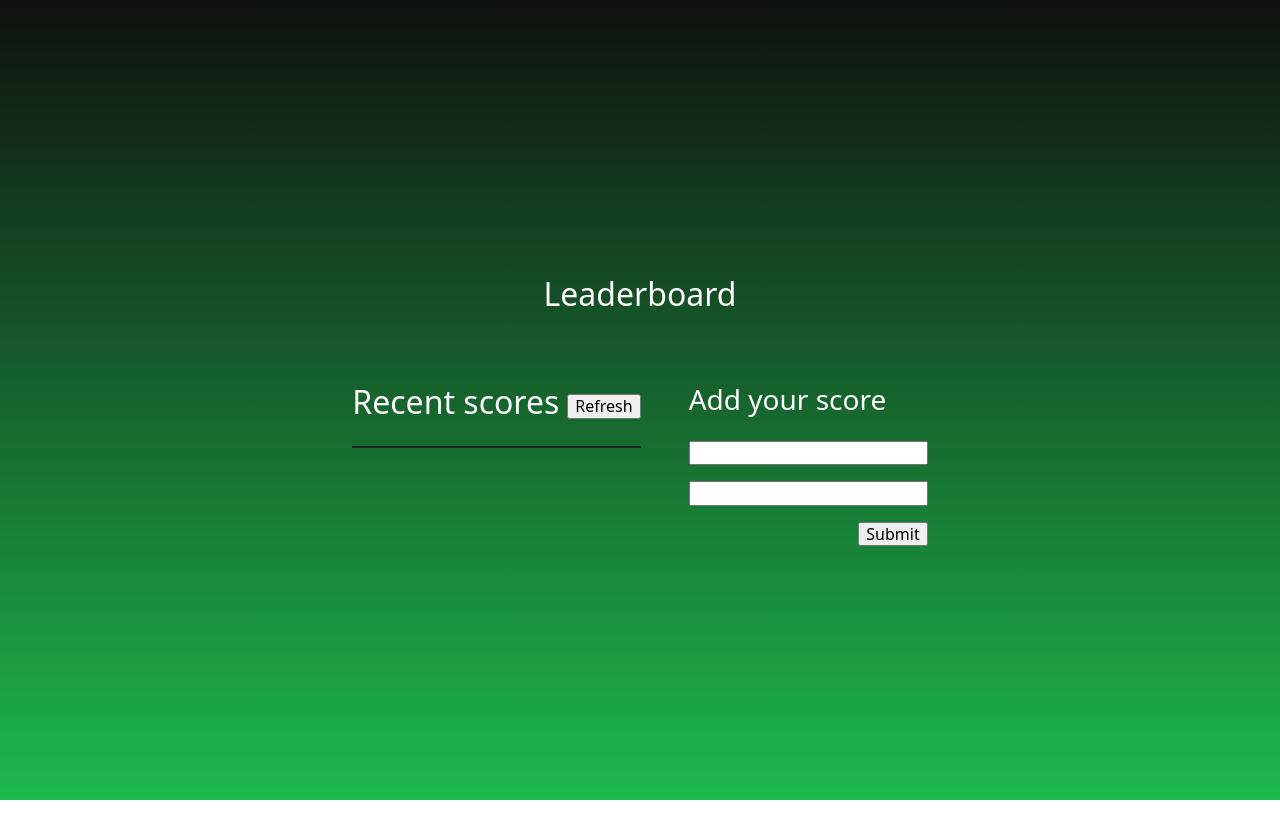
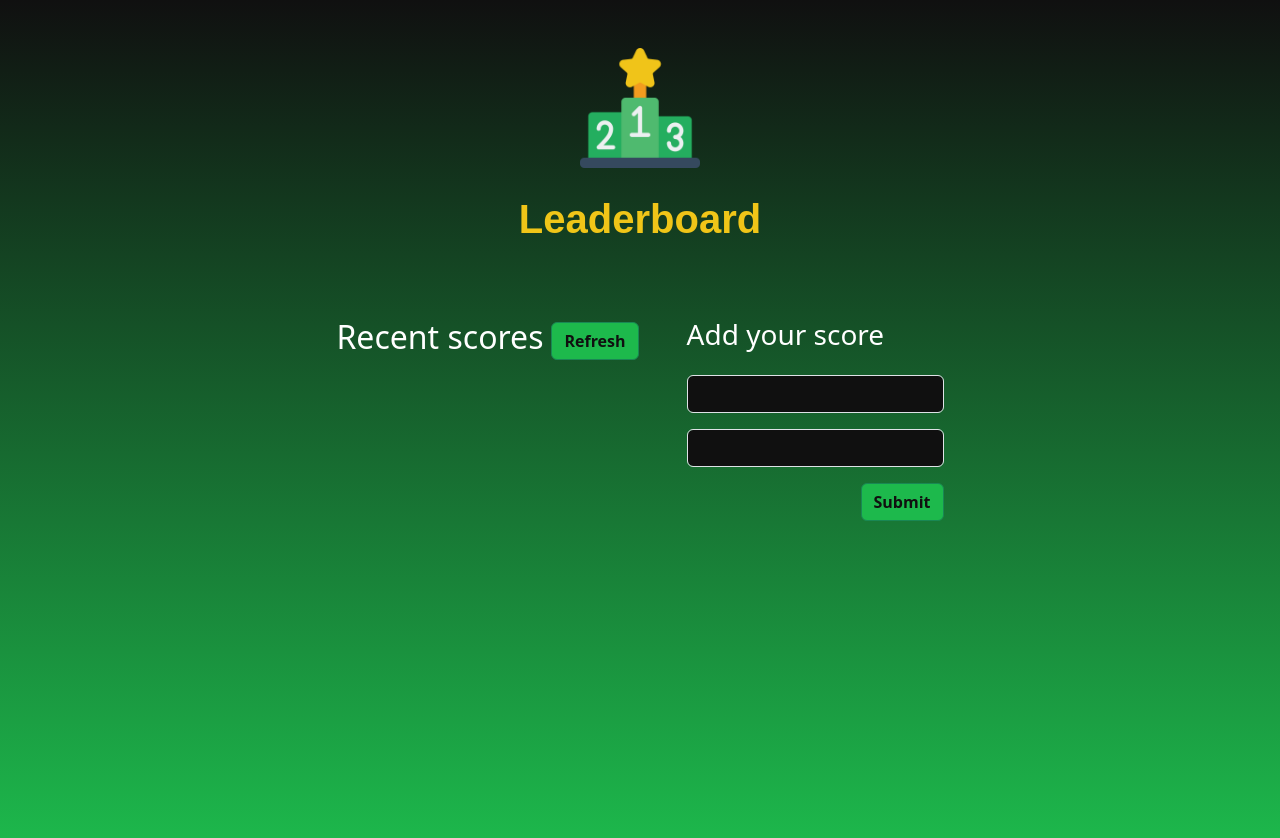
Before and after one commit to ITurres/Leaderboard, a website built with webpack: page dist/index.html in a window 1280 px wide. Before the commit the page ends 800 px from the top, so only its background shows below. Built offline with nearby package versions, Linux system fonts and the light colour scheme; a web font is replaced by a local one.

Commit message:
Update all 'dist/' -files-

```diff
--- a/dist/index.html
+++ b/dist/index.html
@@ -18,19 +18,32 @@
       crossorigin="anonymous"
     />
     <title>Leaderboard</title>
-  <script defer src="bundle.e66977911760f2cd6490.js"></script></head>
+  <script defer src="bundle.9455b622116e1dcb6a54.js"></script></head>
   <body>
-    <main class="container d-flex flex-column justify-content-center vh-100">
-      <h1 class="align-self-center">Leaderboard</h1>
+    <main
+      class="container d-flex flex-column justify-content-start vh-100 mt-5"
+    >
+      <img
+        id="logo"
+        class="logo align-self-center"
+        alt="leaderboard logo"
+        width="100%"
+      />
+      <h1 class="main-header align-self-center">Leaderboard</h1>
       <section
         class="main-section container d-flex justify-content-center gap-5 mt-5"
       >
         <form>
           <div class="form__action d-flex gap-2 align-items-center mb-3">
             <h2>Recent scores</h2>
-            <input type="button" data-get-all-scores value="Refresh" />
+            <input
+              type="button"
+              class="btn btn-success"
+              value="Refresh"
+              data-get-all-scores
+            />
           </div>
-          <div class="border border-dark">
+          <div class="table-border">
             <table class="form__scores-table table table-striped mb-0">
               <tbody data-scores-holder>
                 <!-- scores will be auto injected -->
@@ -45,12 +58,19 @@
             name="name"
             minlength="2"
             maxlength="20"
+            class="form-control"
             required
           />
-          <input type="number" name="score" min="1" required />
+          <input
+            type="number"
+            name="score"
+            min="1"
+            class="form-control"
+            required
+          />
           <input
             type="submit"
-            class="align-self-end"
+            class="align-self-end btn btn-success"
             value="Submit"
             data-submit-new-score
           />
```
Also changed, not shown: dist/leaderboard-icon.png (added), 4 other files.
